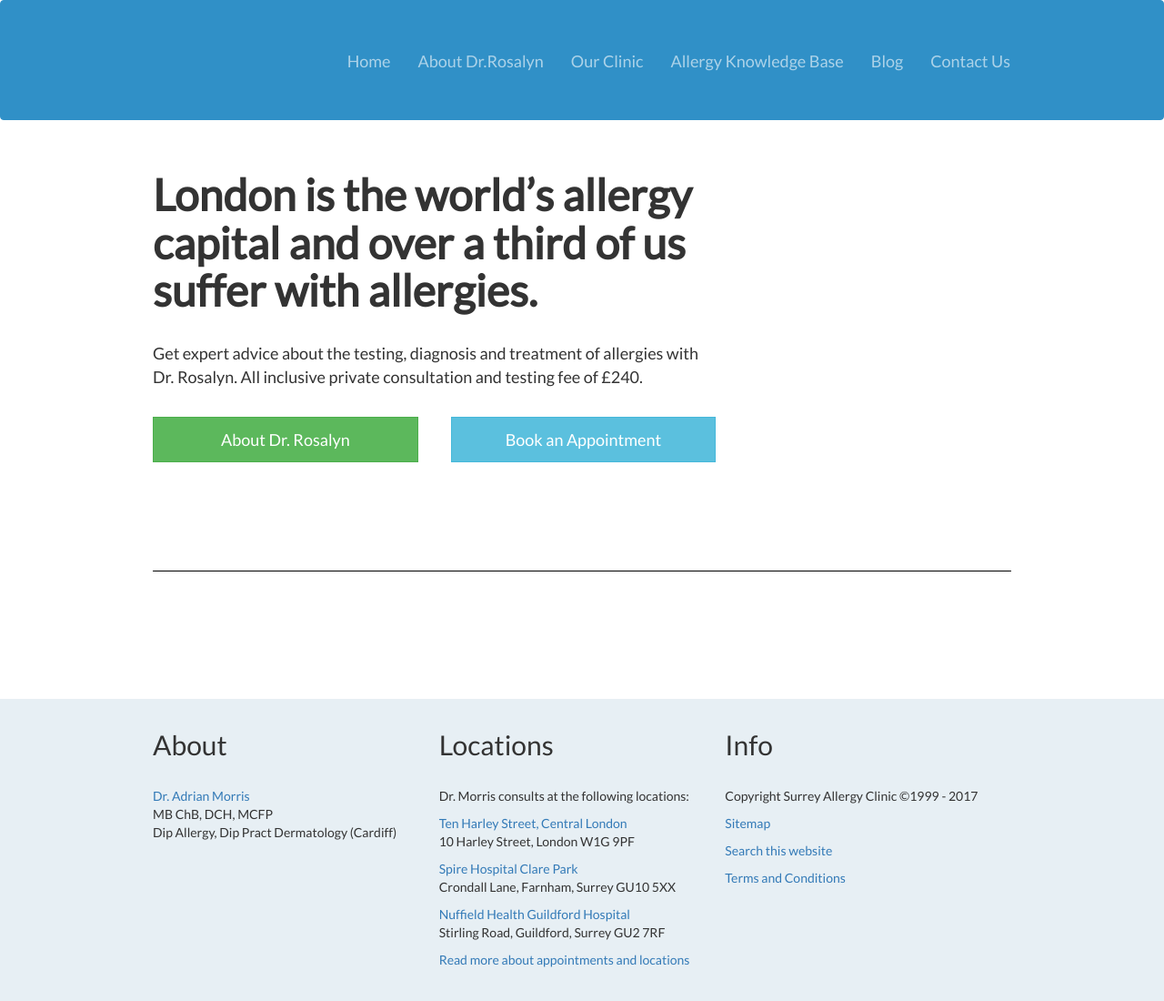
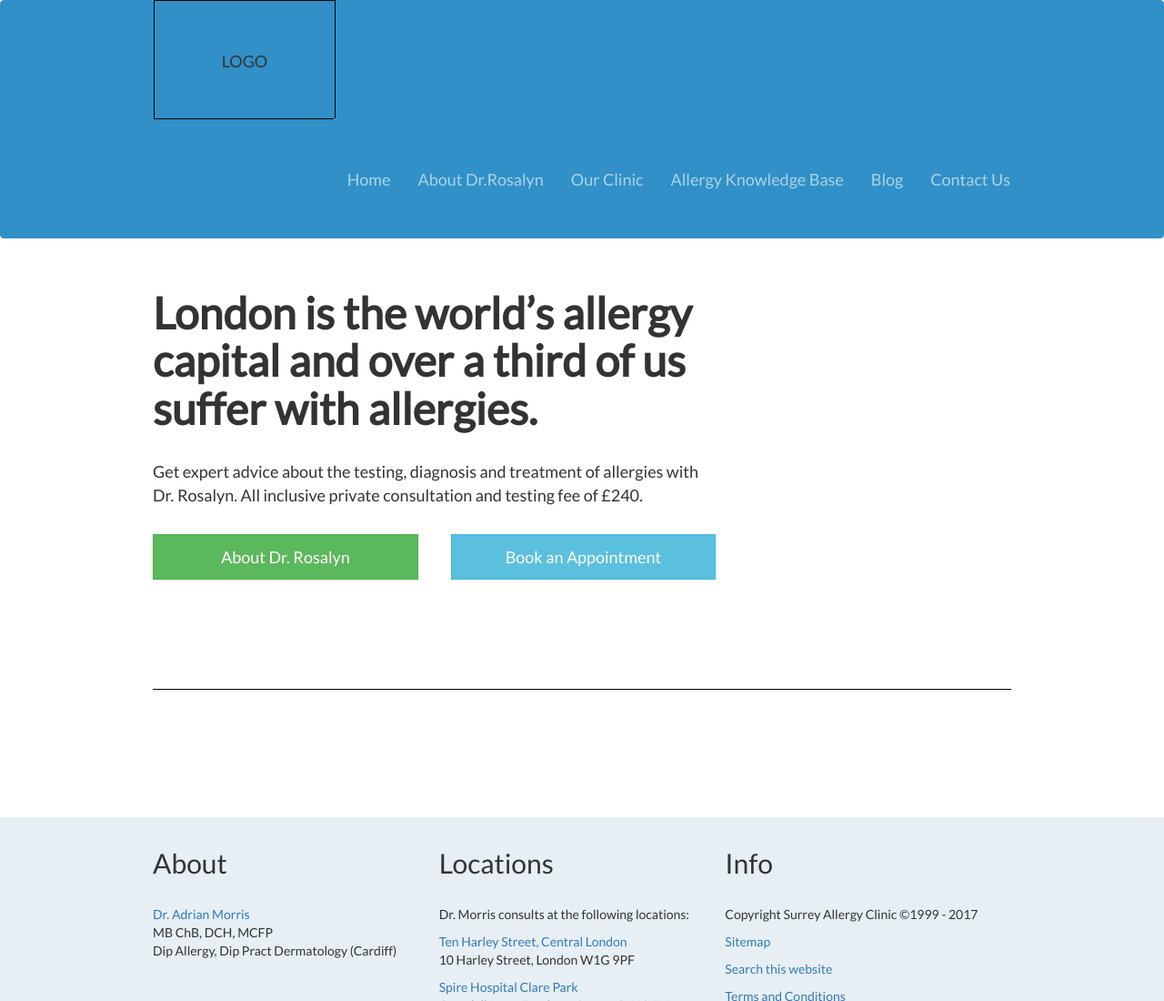
Before and after one commit to blizm87/Rosalyn-HTML-Example, a website: page public/index.html in a window 1280 px wide. Shown: the top 1100 px of the page at 91% size. Drawn offline with nearby package versions, Linux system fonts and the light colour scheme; files whose address does not match are found by name.

Commit message:
finished alternate logo box for nav

```diff
--- a/public/css/style1.css
+++ b/public/css/style1.css
@@ -10,22 +10,24 @@ body {
   margin-bottom: 0;
 }
     #navContainer>#linkContainer1 {
+      margin-top: -1px;
+      width: 200px;
       display: inline-block;
+      border: 1px solid black;
     }
 
         #navContainer>#linkContainer1>li {
-          vertical-align: middle;
+          width: 100%;
+          padding-top: 3em;
+          padding-bottom: 3em;
+          border-top: 5px solid #3090C7;
+          text-align: center;
         }
 
         #navContainer>#linkContainer1>li>p {
           width: 100%;
           border: 1px solid red;
           font-size: 18px;
-        }
-
-        #navContainer>#linkContainer1>li {
-/*          padding-top: 2em;
-          padding-bottom: 2em;*/
         }
 
     #navContainer>#linkContainer2 {
--- a/public/index.html
+++ b/public/index.html
@@ -21,13 +21,7 @@
   <a href='https://dry-reaches-88546.herokuapp.com/views/index3.html'>Heroku Index 3</a> -->
   <nav class='navbar navbar-inverse' id='navContainer'>
       <ul class='nav navbar-nav' id='linkContainer1'>
-<!--         <li><a><img src='#' alt='Test img' /></a></li>
- -->
-<!--         <li>
-          <p class='container-fluid'>Dr.Rosalyn</p>
-          <p class='container-fluid'>Miami Allergy Clinic</p>
-          <p class='container-fluid'>Miami-Dade * Fort Lauderdale * Broward</p>
-        </li> -->
+        <li><h4>LOGO</h4></li>
       </ul>
 <!--       <h2>Dr.Rosalyn</h2>
       <h3>Miami Allergy Clinic</h3>
```
